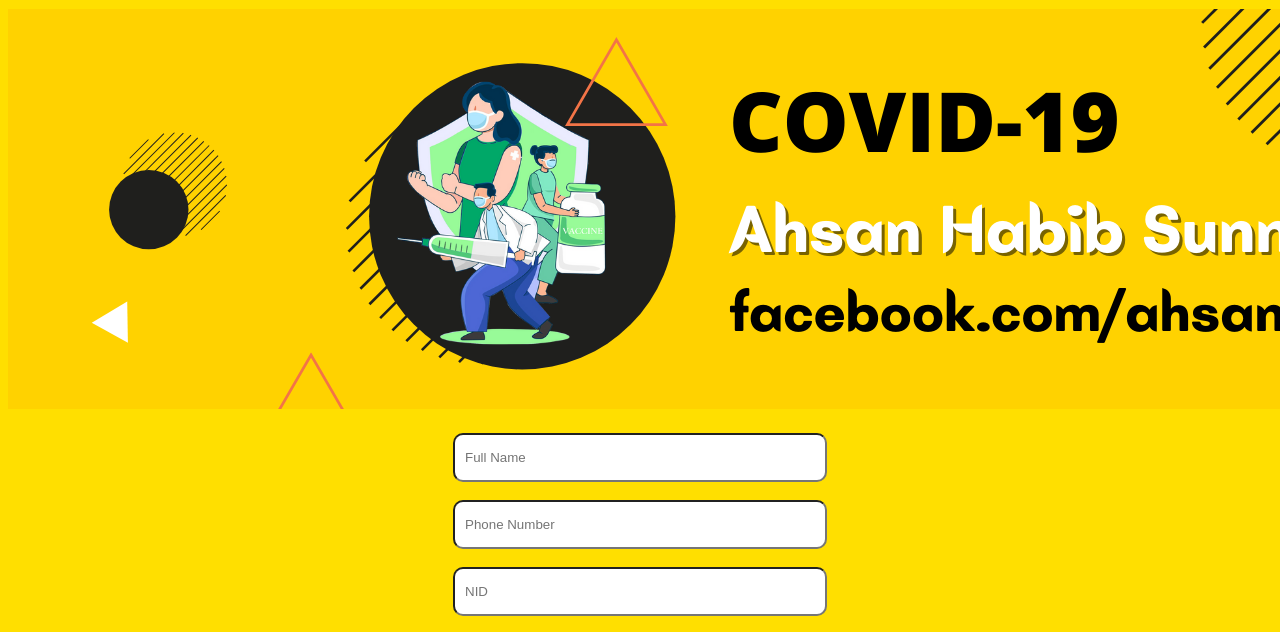
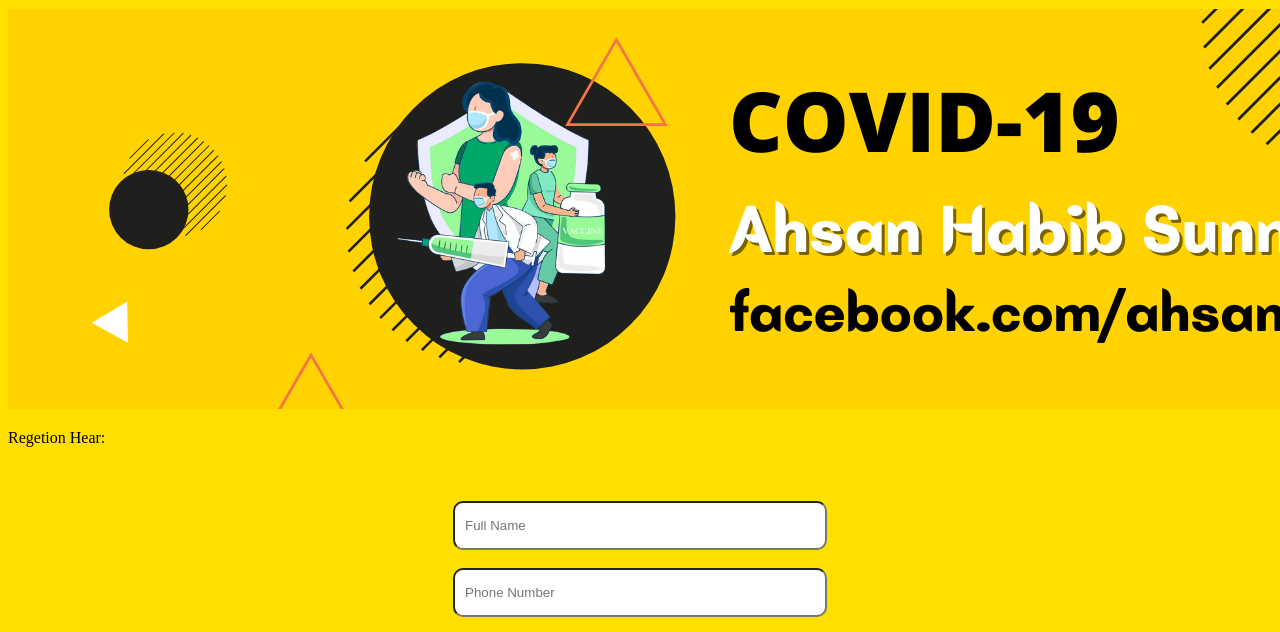
Before and after one commit to codemansunny/my-first-repo, a plain HTML site: page index.htm in a window 1280 px wide. Shown: the part 103-735 px from the top of the page. Drawn offline with Linux system fonts and the light colour scheme.

Commit message:
version 1.1

```diff
--- a/index.htm
+++ b/index.htm
@@ -10,6 +10,9 @@
 <body>
     <h1 style="text-align: center;">COVId-19 Bangladesh</h1>
     <img src="img/COVID-19.png" alt="COVID-19">
+    <div>
+        <p id="reg">Regetion Hear:</p><br>
+    </div>
     <div class="login">
         <input type="text" placeholder="Full Name" name="name" id="name" style="height: 25px; width: 350px; border-radius: 10px; padding: 10px;"><br><br>
         <input type="text" placeholder="Phone Number" name="phone" id="phone" maxlength="11" style="height: 25px; width: 350px; border-radius: 10px; padding: 10px;"><br><br>
```
